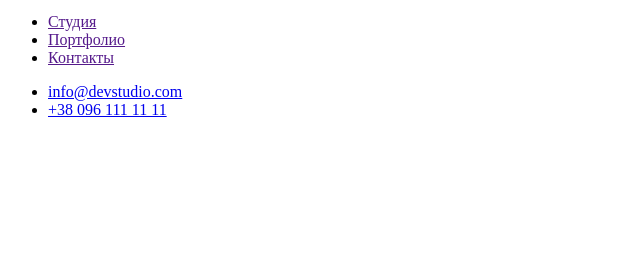
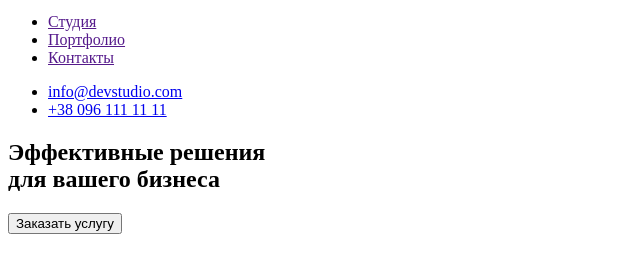
Before and after one commit to a3avdeev/goit-markup-hw-01, a plain HTML site: page index.html in a window 1280 px wide. Shown: the part 29-302 px from the top of the page, without its empty margins (0-640 px from the left). Drawn offline with Linux system fonts and the light colour scheme.

Commit message:
Update index.html
add main section

```diff
--- a/index.html
+++ b/index.html
@@ -11,6 +11,7 @@
         <a href="">
             <img src="" alt="WebStudio">
         </a>
+        <nav>
             <ul>
                 <li>
                     <a href="">Студия</a>
@@ -22,6 +23,7 @@
                     <a href="">Контакты</a>
                 </li>
             </ul>
+        </nav>
         <ul>
             <li>
                 <a href="mailto:info@devstudio.com">info@devstudio.com</a>
@@ -31,7 +33,15 @@
             </li>
         </ul>
     </header>
-    <main></main>
+    <main>
+        <section>
+            <h1>
+                Эффективные решения
+                <br>для вашего бизнеса
+            </h1>
+            <button type="button">Заказать услугу</button>
+        </section>
+    </main>
     <footer></footer>
 </body>
 </html>
```
Lines whose indentation alone changed are shown as unchanged.
